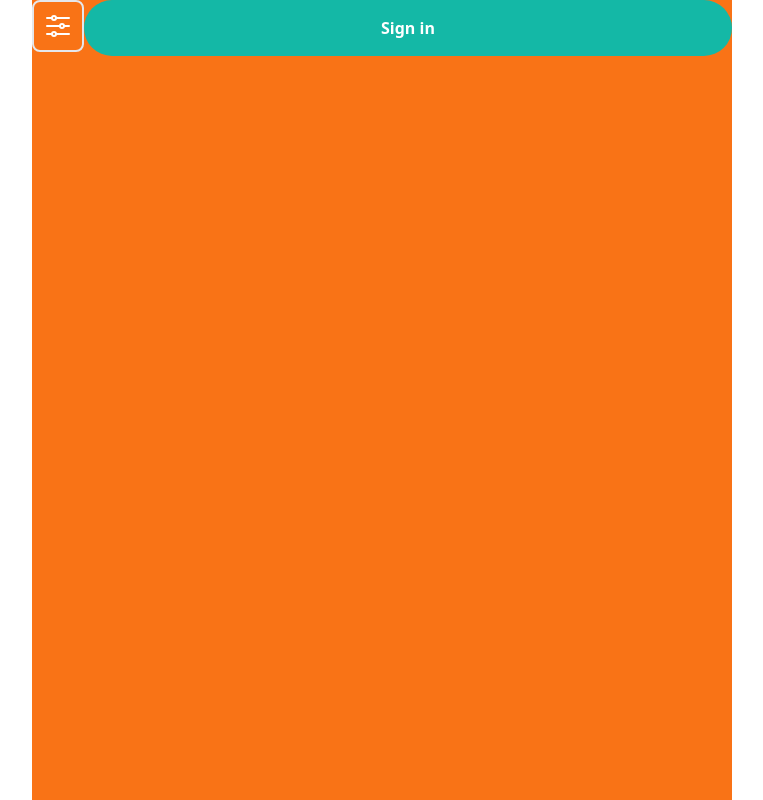
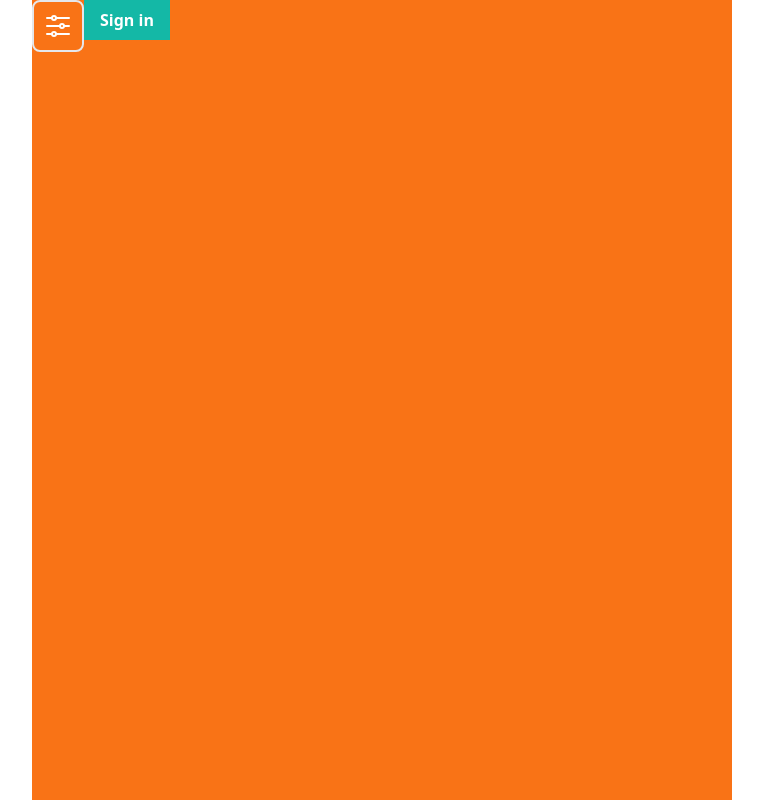
Before and after one commit to estheralade/qwikbill, a React (Vite) app: page / in a window 1280 px wide. Shown: the whole page, without its empty margins (258-1021 px from the left). Built offline with nearby package versions, Linux system fonts and the light colour scheme.

Commit message:
style: add size and  'className' to button

```diff
--- a/src/App.jsx
+++ b/src/App.jsx
@@ -4,9 +4,11 @@ import Button from "./components/ui/button";
 function App() {
   // Router implementation here
   return (
-    <div className="flex text-3xl w-full bg-orange-500 h-screen md:w-[700px]">
+    <div className="flex text-3xl bg-orange-500 h-screen md:w-[700px]">
       <Badge variant="solid" />
-      <Button variant="solid">Sign in</Button>
+      <Button variant="solid" size="">
+        Sign in
+      </Button>
     </div>
   );
 }
--- a/src/components/ui/button.jsx
+++ b/src/components/ui/button.jsx
@@ -1,8 +1,10 @@
 // import { ReactPropTypes } from "react";
 import PropTypes from "prop-types";
 
-export default function Button({ variant, children }) {
+export default function Button({ variant, size, children }) {
   let bgColor;
+  let btnSize;
+  let className;
 
   switch (variant) {
     case "solid":
@@ -17,10 +19,22 @@ export default function Button({ variant, children }) {
       break;
   }
 
+  switch (size) {
+    case "sm":
+      btnSize = "h-9 px-3 rounded-md";
+      break;
+    case "lg":
+      btnSize = "h-11 px-8 rounded-md";
+      break;
+    default:
+      btnSize = "h-10 py-2 px-4";
+      break;
+  }
+
   return (
     <button
       type="button"
-      className={`text-base cursor-pointer font-bold text-white rounded-[32px] h-max w-full py-4 ${bgColor}`}
+      className={`text-base cursor-pointer font-bold text-white ${bgColor} ${btnSize} ${className}`}
     >
       {children}
     </button>
@@ -29,10 +43,12 @@ export default function Button({ variant, children }) {
 
 Button.propTypes = {
   variant: PropTypes.string,
-  children: PropTypes.string,
+  children: PropTypes.node,
+  size: PropTypes.string,
 };
 
 Button.defaultProps = {
   variant: "solid",
   children: "default",
+  size: "sm",
 };
```
